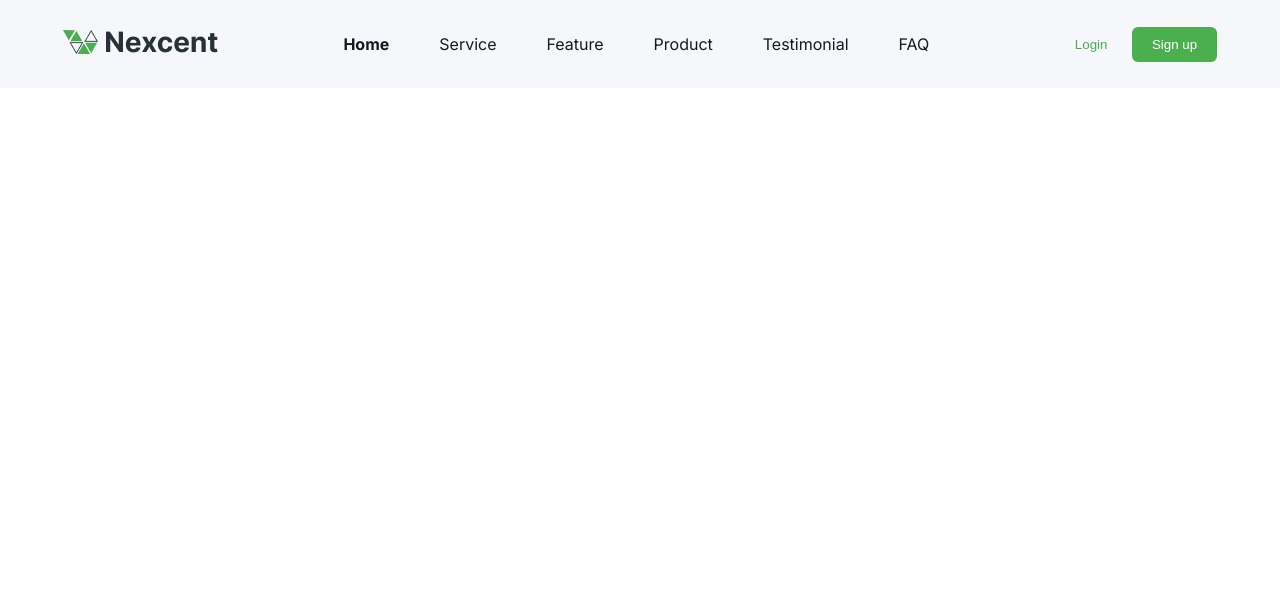
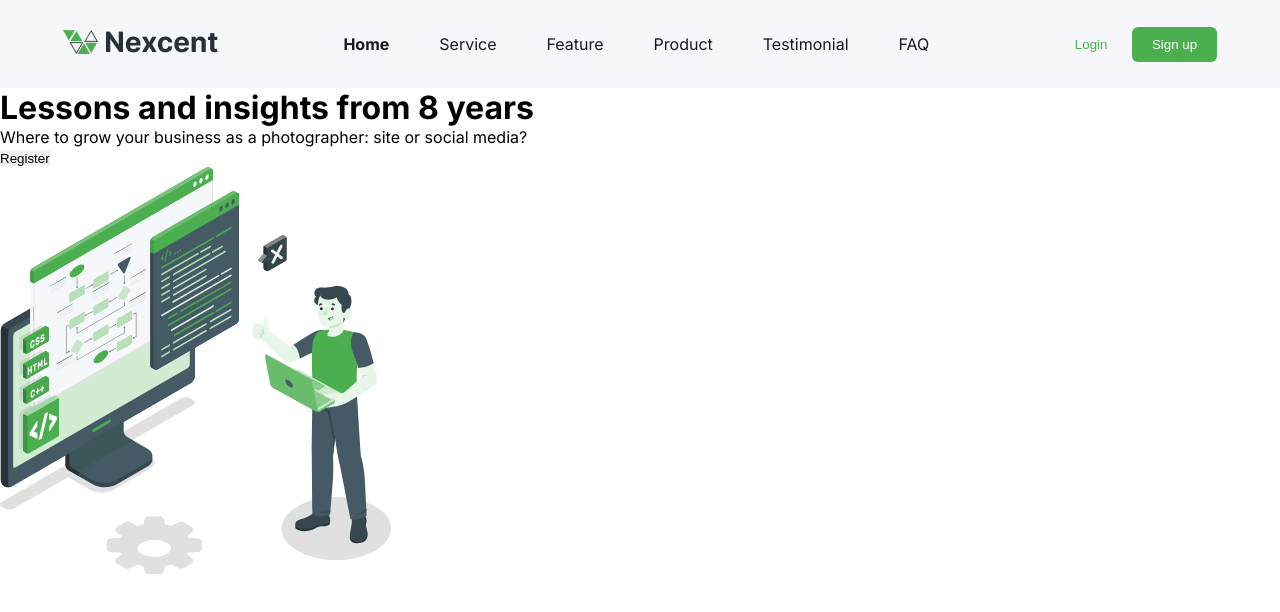
Before and after one commit to maridabrins/Nexcent, a plain HTML site: page index.html in a window 1280 px wide. Drawn offline with Linux system fonts and the light colour scheme.

Commit message:
feat: create main in index.html

```diff
--- a/index.html
+++ b/index.html
@@ -45,7 +45,15 @@
 
     <!-- ---------------------------------MAIN------------------------------------------------- -->
     <main>
+        <div class="content-lessons">
+            <h1>Lessons and insights <span>from 8 years</span></h1>
+            <p>Where to grow your business as a photographer: site or social media?</p>
+            <button class="btn-primary">Register</button> <!-- estilizando os botões principais -->
+        </div>
 
+        <div >
+            <img src="./src/assets/images/Illustration.svg" alt="Desenho ilustrativo de uma pessoa no computador com códigos HTML, CSS e C++" title="Desenho ilustrativo de uma pessoa no computador com códigos HTML, CSS e C++">
+        </div>
     </main>
     <!-- ---------------------------------FIM MAIN------------------------------------------------- -->
 
```
Also changed, not shown: src/assets/images/Illustration.svg (added).
